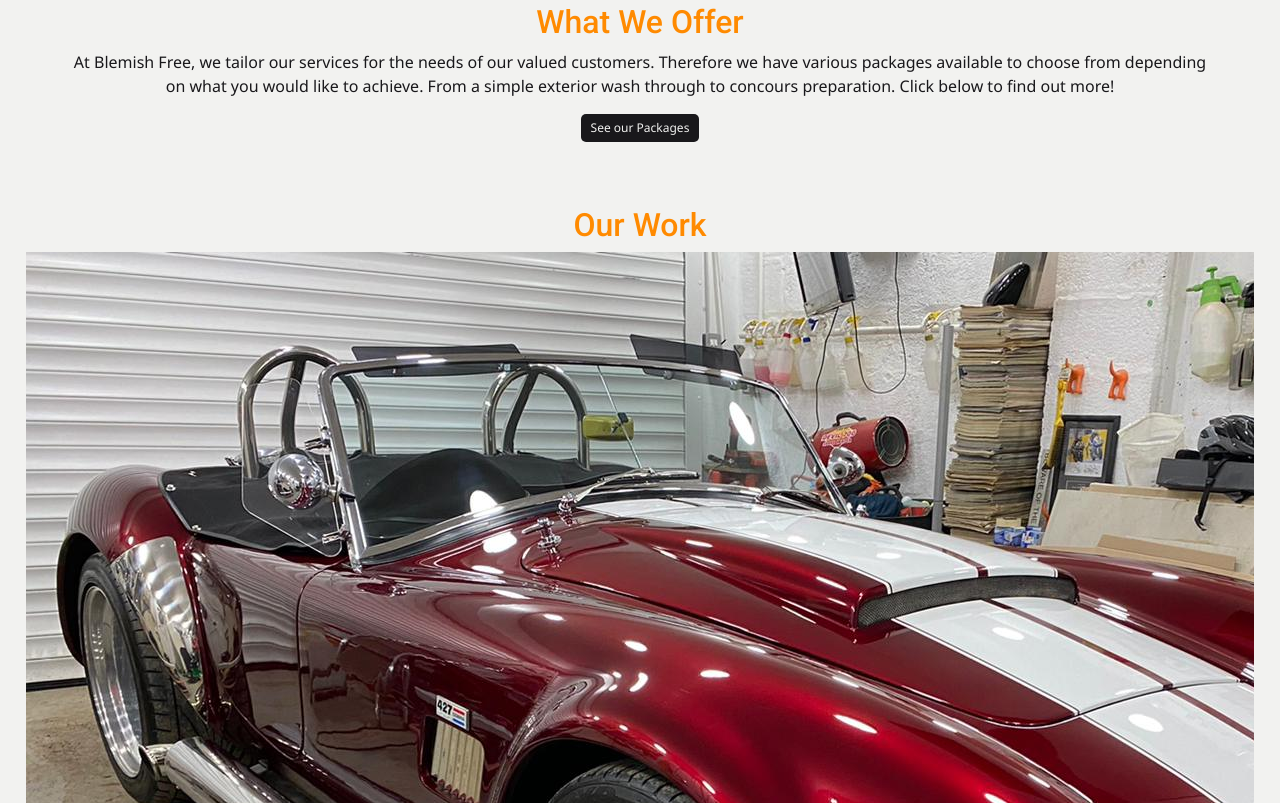
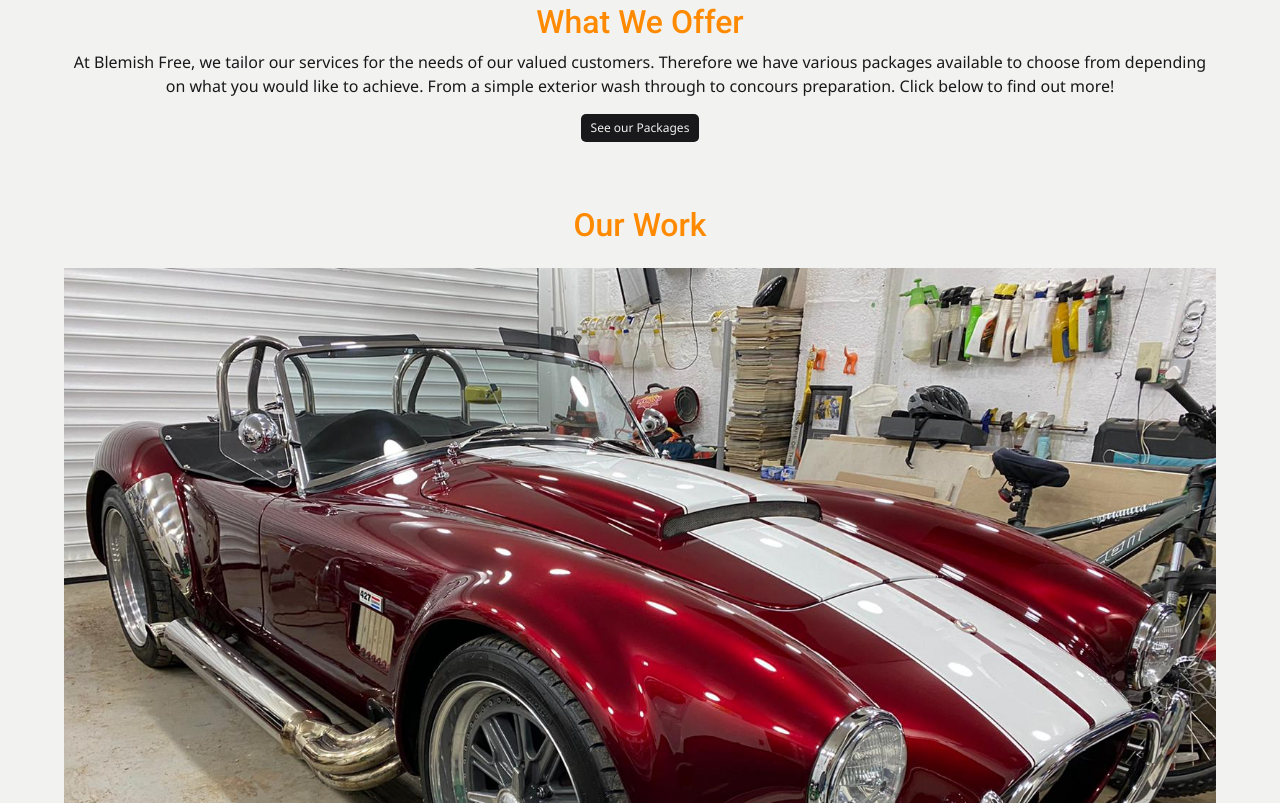
Before and after one commit to hardingrichard/ci-ms1-blemishfreedetailing, a plain HTML site: page about.html in a window 1280 px wide. Shown: the part 1387-2190 px from the top of the page. Drawn offline with nearby package versions, Linux system fonts and the light colour scheme.

Commit message:
Style: center images for our work and margin

```diff
--- a/assets/css/style.css
+++ b/assets/css/style.css
@@ -194,20 +194,25 @@ h1, h2, h3 {
   max-width: 100%;
 }
 
-#our-work {
-  display: flexbox;
-  justify-content: center;
-  align-items: center;
-  flex-direction: column;
-  overflow: hidden;
-  margin: 2vh 2vw;
+#our-services {
+  display: block;
+  margin: 5vh 5vw;
+  text-align: center;
+  background-color: #f2f2f0;
 }
 
-#our-services {
+#our-work {
   display: block;
+  overflow: hidden;
   margin: 5vw;
-  text-align: center;
-  background-color: #f2f2f0;
+}
+
+#our-work img {
+  display: block;
+  padding-top: 2vh;
+  max-height: 100%;
+  max-width: 100%;
+  overflow: visible;
 }
 
 /* Services page style */
```
